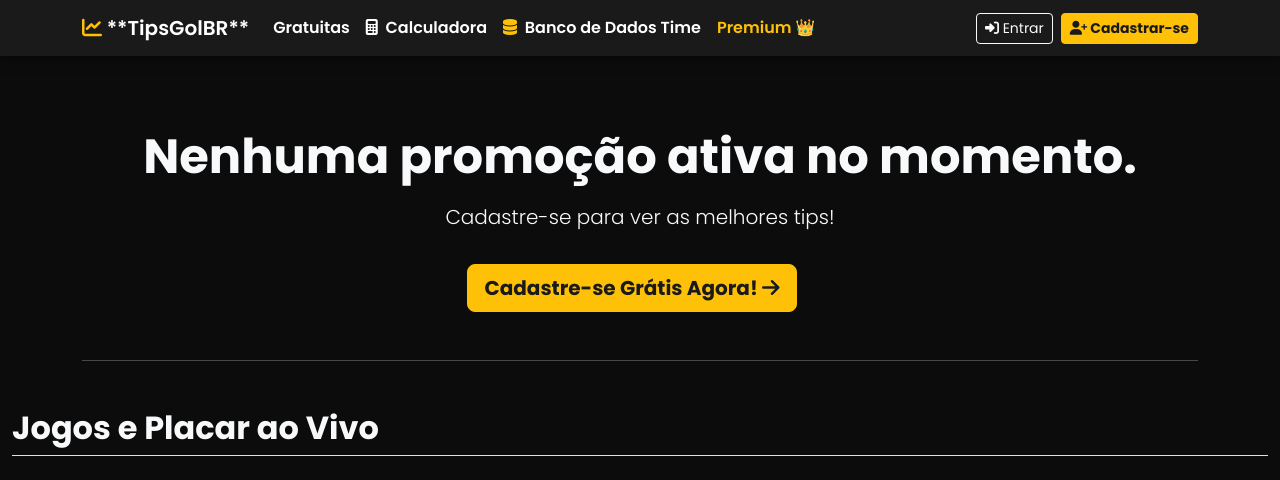
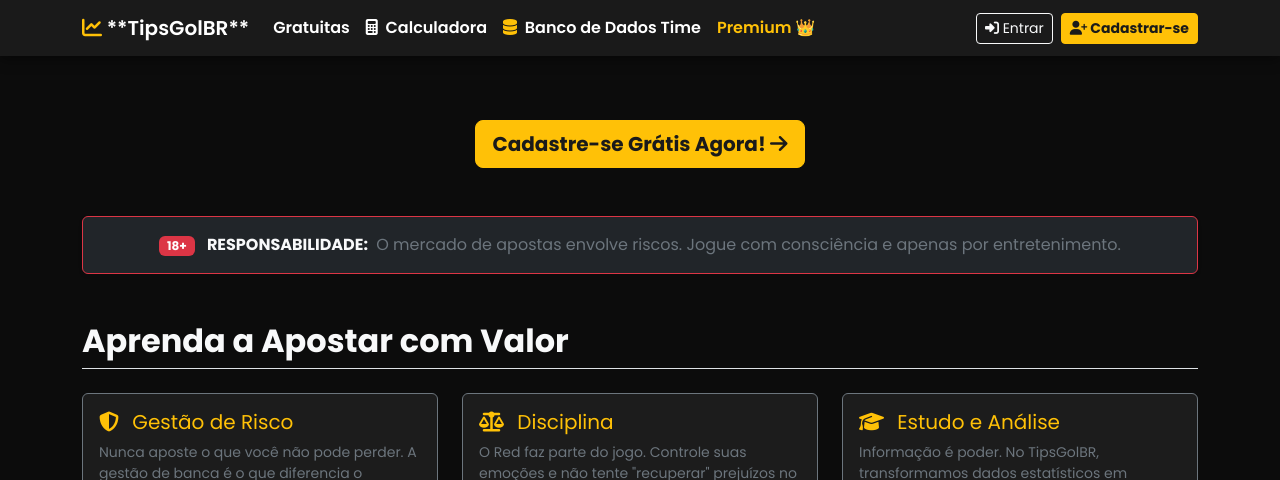
Before and after one commit to Douglasgarciams/tipsgolbr_django, a Django app: page / in a window 1280 px wide. Shown: the top 480 px of the page. Run offline with Django 5.2, Linux system fonts and the light colour scheme; data that the repository does not hold is empty; parts of the project's set-up code (start-up, migrations or seed data) failed here and were passed over; grey boxes are pictures that could not be loaded.

Commit message:
acrescentar no home mais informações

```diff
--- a/tips_core/templates/tips_core/tip_list.html
+++ b/tips_core/templates/tips_core/tip_list.html
@@ -5,14 +5,12 @@
 
 {% block content %}
 
-    {# NOVO CONTAINER CENTRALIZADO PARA O HERO SECTION (BANNER/CARROSSEL/BOTÕES) #}
+    {# CONTAINER CENTRALIZADO PARA O HERO SECTION (BANNER/CARROSSEL/BOTÕES) #}
     <div class="container">
 
-        {# HERO SECTION: CONTEÚDO PRINCIPAL DE DESTAQUE #}
         <div class="row mb-5 pt-0">
             <div class="col-12 text-center p-0">
 
-                {# CONDICIONAL: SE O USUÁRIO NÃO ESTÁ LOGADO, MOSTRAR CARROSSEL #}
                 {% if not user.is_authenticated %}
                     {% if promo_banners %}
                         <div class="row justify-content-center pt-2 pb-2">
@@ -22,12 +20,9 @@
                                         {% for banner in promo_banners %}
                                             <div class="carousel-item h-100 {% if forloop.first %}active{% endif %}">
                                                 <a href="{{ banner.link_url }}" target="_blank" class="d-block h-100">
-                                                    {# CORREÇÃO AQUI: USA O CAMPO ORIGINAL DO UPLOAD #}
                                                     <img src="{{ banner.imagem.url }}" alt="{{ banner.titulo }}">
                                                     <div class="carousel-caption d-none d-md-block text-start p-2 rounded">
-                                                        {% if banner.titulo %}
-                                                            <h5>{{ banner.titulo }}</h5>
-                                                        {% endif %}
+                                                        {% if banner.titulo %}<h5>{{ banner.titulo }}</h5>{% endif %}
                                                         {% if banner.descricao %}<p>{{ banner.descricao }}</p>{% endif %}
                                                     </div>
                                                 </a>
@@ -37,30 +32,22 @@
                                     {% if promo_banners|length > 1 %}
                                         <button class="carousel-control-prev" type="button" data-bs-target="#promoCarousel" data-bs-slide="prev">
                                             <span class="carousel-control-prev-icon" aria-hidden="true"></span>
-                                            <span class="visually-hidden">Anterior</span>
                                         </button>
                                         <button class="carousel-control-next" type="button" data-bs-target="#promoCarousel" data-bs-slide="next">
                                             <span class="carousel-control-next-icon" aria-hidden="true"></span>
-                                            <span class="visually-hidden">Próximo</span>
                                         </button>
                                     {% endif %}
                                 </div>
                             </div>
                         </div>
-                    {% else %}
-                        {# Fallback se não houver banners #}
-                        <h1 class="display-5 fw-bold text-light mt-4">Nenhuma promoção ativa no momento.</h1>
-                        <p class="lead text-light mt-3">Cadastre-se para ver as melhores tips!</p>
                     {% endif %}
                 {% else %}
-                    {# Usuário logado #}
                     <h1 class="display-5 fw-bold text-light mt-4">Bem-vindo(a) de volta!</h1>
                     <p class="lead text-light mt-3">Acompanhe suas Tips e Análises Exclusivas!</p>
                 {% endif %}
 
-                {# Botões de Cadastro/Ver Premium #}
                 {% if not user.is_authenticated %}
-                    <a href="{% url 'register' %}" class="btn btn-warning btn-lg mt-3 fw-bold text-dark me-3">
+                    <a href="{% url 'register' %}" class="btn btn-warning btn-lg mt-3 fw-bold text-dark">
                         Cadastre-se Grátis Agora! <i class="fa fa-arrow-right"></i>
                     </a>
                 {% else %}
@@ -70,21 +57,118 @@
                 {% endif %}
             </div>
         </div>
-        {# FIM HERO SECTION #}
+
+        {# --- IMPLEMENTAÇÃO 1: ALERTA DE RESPONSABILIDADE +18 --- #}
+        {% if not user.is_authenticated %}
+        <div class="row mb-5">
+            <div class="col-12">
+                <div class="p-3 rounded shadow-sm border border-danger bg-dark text-center">
+                    <span class="badge bg-danger me-2">18+</span>
+                    <strong class="text-light">RESPONSABILIDADE:</strong>
+                    <span class="text-secondary ms-1">O mercado de apostas envolve riscos. Jogue com consciência e apenas por entretenimento.</span>
+                </div>
+            </div>
+        </div>
+
+        {# --- IMPLEMENTAÇÃO 2: GUIA EDUCATIVO (CARDS) --- #}
+        <h2 class="text-light fw-bold mb-4 border-bottom pb-2">Aprenda a Apostar com Valor</h2>
+        <div class="row mb-5">
+            <div class="col-md-4 mb-3">
+                <div class="card h-100 border-secondary">
+                    <div class="card-body">
+                        <h5 class="card-title text-warning"><i class="fas fa-shield-alt me-2"></i> Gestão de Risco</h5>
+                        <p class="card-text text-secondary small">Nunca aposte o que você não pode perder. A gestão de banca é o que diferencia o apostador profissional do amador.</p>
+                    </div>
+                </div>
+            </div>
+            <div class="col-md-4 mb-3">
+                <div class="card h-100 border-secondary">
+                    <div class="card-body">
+                        <h5 class="card-title text-warning"><i class="fas fa-balance-scale me-2"></i> Disciplina</h5>
+                        <p class="card-text text-secondary small">O Red faz parte do jogo. Controle suas emoções e não tente "recuperar" prejuízos no mesmo dia de forma impulsiva.</p>
+                    </div>
+                </div>
+            </div>
+            <div class="col-md-4 mb-3">
+                <div class="card h-100 border-secondary">
+                    <div class="card-body">
+                        <h5 class="card-title text-warning"><i class="fas fa-graduation-cap me-2"></i> Estudo e Análise</h5>
+                        <p class="card-text text-secondary small">Informação é poder. No TipsGolBR, transformamos dados estatísticos em oportunidades de valor para você. Venha fazer parte do nosso grupo PREMIUM</p>
+                    </div>
+                </div>
+            </div>
+        </div>
+
+        {# --- IMPLEMENTAÇÃO 3: CENTRAL DE VÍDEOS (4 VÍDEOS) --- #}
+<h2 class="text-light fw-bold mb-4 border-bottom pb-2">Central de Vídeos Educativos</h2>
+<div class="row mb-5">
+
+    {# VÍDEO 1 #}
+    <div class="col-md-6 mb-4">
+        <div class="ratio ratio-16x9 shadow-lg rounded overflow-hidden border border-secondary h-100">
+            <iframe
+                src="https://www.youtube.com/embed/b_rQnxPzl8c"
+                title="Estratégias de Aposta"
+                frameborder="0"
+                allow="accelerometer; autoplay; clipboard-write; encrypted-media; gyroscope; picture-in-picture; web-share"
+                referrerpolicy="strict-origin-when-cross-origin"
+                allowfullscreen>
+            </iframe>
+        </div>
+    </div>
+
+    {# VÍDEO 2 #}
+    <div class="col-md-6 mb-4">
+        <div class="ratio ratio-16x9 shadow-lg rounded overflow-hidden border border-secondary h-100">
+            <iframe
+                src="https://www.youtube.com/embed/0Z_wP8tHlOA"
+                title="Gestão de Banca"
+                frameborder="0"
+                allow="accelerometer; autoplay; clipboard-write; encrypted-media; gyroscope; picture-in-picture; web-share"
+                referrerpolicy="strict-origin-when-cross-origin"
+                allowfullscreen>
+            </iframe>
+        </div>
+    </div>
+
+    {# VÍDEO 3 #}
+    <div class="col-md-6 mb-4">
+        <div class="ratio ratio-16x9 shadow-lg rounded overflow-hidden border border-secondary h-100">
+            <iframe
+                src="https://www.youtube.com/embed/VfiUncvzX-g?si=RjGZfroDilftQ1pj"
+                title="Análise de Mercado"
+                frameborder="0"
+                allow="accelerometer; autoplay; clipboard-write; encrypted-media; gyroscope; picture-in-picture; web-share"
+                referrerpolicy="strict-origin-when-cross-origin"
+                allowfullscreen>
+            </iframe>
+        </div>
+    </div>
+
+    {# VÍDEO 4 #}
+    <div class="col-md-6 mb-4">
+        <div class="ratio ratio-16x9 shadow-lg rounded overflow-hidden border border-secondary h-100">
+            <iframe
+                src="https://www.youtube.com/embed/Uy-tByfSn24?si=TeHz83u2qb9vAv2q"
+                title="Psicologia no Trade"
+                frameborder="0"
+                allow="accelerometer; autoplay; clipboard-write; encrypted-media; gyroscope; picture-in-picture; web-share"
+                referrerpolicy="strict-origin-when-cross-origin"
+                allowfullscreen>
+            </iframe>
+        </div>
+    </div>
+
+</div>
+        {% endif %}
 
         <hr class="my-5">
     </div>
-    {# FIM DO NOVO CONTAINER CENTRALIZADO #}
 
 
-    {# --- SEÇÃO DE TIPS/JOGOS - FORA DO CONTAINER PARA OCUPAR TODA A LARGURA --- #}
-
+    {# --- SEÇÃO DE TIPS PARA LOGADOS --- #}
     {% if user.is_authenticated %}
-
-        {# ----------------------------------------------------------- #}
-        {# --- SEÇÃO 1: JOGOS DE HOJE --- #}
-        {# ----------------------------------------------------------- #}
-        <div class="container"> {# Adicionado container aqui para alinhar as tips #}
+        <div class="container">
             {% if tips_categorias.hoje %}
                 <h2 class="mb-4 text-light"><i class="fas fa-calendar-check me-2 text-warning"></i> Jogos de Hoje</h2>
                 <div class="row">
@@ -94,12 +178,7 @@
                 </div>
                 <hr class="my-5">
             {% endif %}
-        </div>
 
-        {# ----------------------------------------------------------- #}
-        {# --- SEÇÃO 2: PRÓXIMOS JOGOS (FUTURO) --- #}
-        {# ----------------------------------------------------------- #}
-        <div class="container"> {# Adicionado container aqui para alinhar as tips #}
             {% if tips_categorias.proximos %}
                 <h2 class="mb-4 text-light"><i class="fas fa-forward me-2 text-info"></i> Próximos Jogos</h2>
                 <div class="row">
@@ -110,89 +189,41 @@
                 <hr class="my-5">
             {% endif %}
         </div>
-
-        {# ----------------------------------------------------------- #}
-        {# --- SEÇÃO 3: JOGOS PASSADOS (CONCLUÍDOS) --- #}
-        {# ----------------------------------------------------------- #}
-        <div class="container"> {# Adicionado container aqui para alinhar as tips #}
-            {% if tips_categorias.concluidos %}
-                <h2 class="mb-4 text-light"><i class="fas fa-history me-2 text-secondary"></i> Jogos Passados (Concluídos)</h2>
-                <div class="row">
-                    {% for tip in tips_categorias.concluidos %}
-                        {% include "tips_core/includes/tip_card.html" with tip=tip %}
-                    {% endfor %}
-                </div>
-                <hr class="my-5">
-            {% endif %}
-        </div>
-
-        {# ----------------------------------------------------------- #}
-        {# --- SEÇÃO 4: JOGOS PASSADOS (RESULTADO PENDENTE/ERRO) --- #}
-        {# ----------------------------------------------------------- #}
-        <div class="container"> {# Adicionado container aqui para alinhar as tips #}
-            {% if tips_categorias.passados %}
-                <h2 class="mb-4 text-light"><i class="fas fa-exclamation-triangle me-2 text-danger"></i> Jogos Passados (Resultado Pendente)</h2>
-                <div class="row">
-                    {% for tip in tips_categorias.passados %}
-                        {% include "tips_core/includes/tip_card.html" with tip=tip %}
-                    {% endfor %}
-                </div>
-                <hr class="my-5">
-            {% endif %}
-        </div>
-
     {% endif %}
-    {# FIM DO BLOCO CONDICIONAL DAS TIPS GRATUITAS #}
 
 
-    {# --- INÍCIO: BLOCO DE JOGOS DO AISCORE (LARGURA TOTAL) --- #}
+    {# --- BLOCO DE JOGOS DO AISCORE (VISÍVEL PARA NÃO LOGADOS) --- #}
     {% if not user.is_authenticated %}
         <div class="row mb-5">
-            {# Título da seção dentro do container para alinhamento #}
             <div class="container">
                 <h2 class="col-12 text-light fw-bold mb-4 border-bottom pb-2 text-start px-0">Jogos e Placar ao Vivo</h2>
             </div>
-
-            {# Este bloco col-12 px-0 é o que vai esticar para as bordas #}
             <div class="col-12 px-0">
                 <div id="aiscore-free"></div>
-
                 <script language="javascript">
                     document.getElementById("aiscore-free").innerHTML="<iframe src='https://www.aiscore.com/br?width=1200&theme=blue' height='800' width='100%' scrolling='auto' border='0' frameborder='0'></iframe>";
                 </script>
-
                 <style>
-                    /* Estilos para o contêiner do widget */
-                    #aiscore-free{
-                        display:flex;
-                        justify-content:center;
-                        height: 800px;
-                    }
-                    body{margin:0}
+                    #aiscore-free{ display:flex; justify-content:center; height: 800px; }
                 </style>
-
             </div>
         </div>
         <hr class="my-5">
     {% endif %}
-    {# --- FIM: BLOCO DE JOGOS DO AISCORE --- #}
 
 
-    <div class="container"> {# Retorna o container para o rodapé/botão premium #}
+    {# --- RODAPÉ PREMIUM --- #}
+    <div class="container">
         <div class="text-center p-3 hero-section-card rounded">
             <h3 class="fw-bold text-light">Faça parte da nossa comunidade + para 18 anos.</h3>
-            <p class="lead text-light">Acesso exclusivo e análises aprofundadas que não estão disponíveis publicamente.</p>
+            <p class="lead text-light">Acesso exclusivo e análises aprofundadas.</p>
 
             {% if user.is_premium_member %}
-                <a href="{% url 'premium_tips_content' %}" class="btn btn-primary btn-lg mt-3">
-                    Ver Conteúdo Premium <i class="fa fa-lock-open"></i>
-                </a>
+                <a href="{% url 'premium_tips_content' %}" class="btn btn-primary btn-lg mt-3">Ver Conteúdo Premium <i class="fa fa-lock-open"></i></a>
             {% else %}
                 <form method="post" action="{% url 'choose_plan' %}" style="display: inline;">
                     {% csrf_token %}
-                    <button type="submit" class="btn btn-warning btn-lg mt-3 fw-bold text-dark">
-                        Assinar Premium Agora! <i class="fa fa-crown"></i>
-                    </button>
+                    <button type="submit" class="btn btn-warning btn-lg mt-3 fw-bold text-dark">Assinar Premium Agora! <i class="fa fa-crown"></i></button>
                 </form>
             {% endif %}
         </div>
```
Also changed, not shown: 1 other file.
